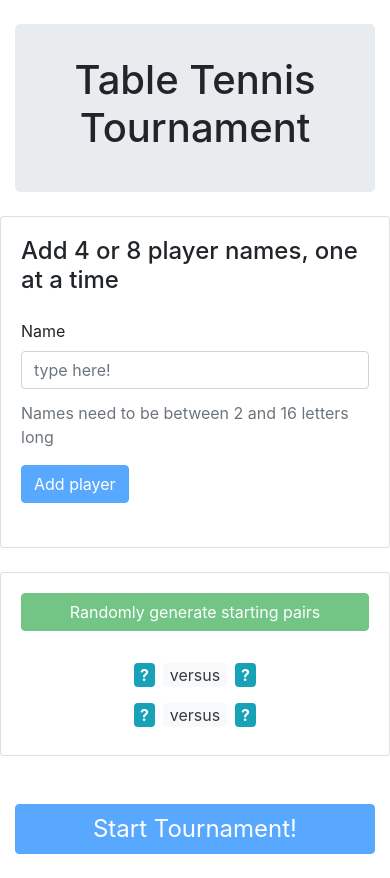
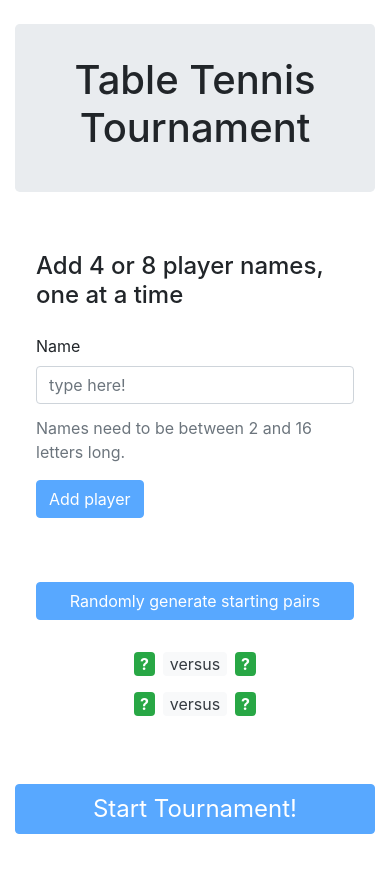
Before and after one commit to naranjita11/develop-me--technical-challenge, a React (Create React App) app: page / in a window 390 px wide. Built offline with nearby package versions, Linux system fonts and the light colour scheme.

Commit message:
styling tweaks made including basic media query

```diff
--- a/src/components/CreateButton.js
+++ b/src/components/CreateButton.js
@@ -5,7 +5,7 @@ const CreateButton = ({ handleCreate, buttonText, disableCondition }) => {
     return (
         <>
             <button
-                className="btn btn-primary mt-4 mb-4 center"
+                className="btn btn-primary mb-0 center"
                 style={{ width: 100 + "%", fontSize: 1.5 + "rem"}}
                 disabled={ disableCondition }
                 type="submit"
--- a/src/components/GamePairs.js
+++ b/src/components/GamePairs.js
@@ -24,7 +24,7 @@ const GamePairs = ({ name1, name2, handleSubmit }) => {
                 name={ name1 }
             />
 
-            <span className="badge bg-light text-dark">plays</span>
+            <span className="badge bg-light text-dark m-2">plays</span>
 
             <PlayerButton
                 selected={ selected === 2 }
--- a/src/components/Header.js
+++ b/src/components/Header.js
@@ -6,7 +6,10 @@ class Header extends Component {
       // let {  } = this.props;
 
       return (
-        <header className="jumbotron mt-4 mb-4 text-center">
+        <header
+          className="jumbotron mt-4 mb-4 text-center"
+          // style={{ backgroundColor: "cornflowerblue" }}
+        >
           <h1>Table Tennis Tournament</h1>
         </header>
       )
--- a/src/components/NamesArray.js
+++ b/src/components/NamesArray.js
@@ -16,7 +16,7 @@ const NamesArray = ({ array }) => {
 
             <div className="mt-2">
                 { array.map((value, i) => (
-                    <span className="badge bg-info m-2" style={ badgeStylingName } key={ i }>{ value }</span>
+                    <span className="badge bg-success m-2" style={ badgeStylingName } key={ i }>{ value }</span>
                 )) }
             </div>
         </>
--- a/src/components/PlayerButton.js
+++ b/src/components/PlayerButton.js
@@ -1,13 +1,21 @@
 const PlayerButton = ({ name, selected, handleSelect, disableCondition }) => {
 
-    let selectedColour = selected ? "hotpink" : "grey";
+    let selectedColour = selected ? "gold" : "#28a745";
+
+    const buttonStyling = {
+        fontSize: 1 + "rem",
+        color: "white",
+        fontWeight: 700,
+        backgroundColor: selectedColour,
+        border: 0,
+    }
 
     return (
         <button
             className="btn btn-primary"
             onClick={ handleSelect }
             disabled={ disableCondition }
-            style={{ backgroundColor: selectedColour }}
+            style={ buttonStyling }
         >{ name }
         </button>
     );
--- a/src/components/PlayerPairings.js
+++ b/src/components/PlayerPairings.js
@@ -17,28 +17,28 @@ const PlayerPairings = ({ noOfPlayers, array }) => {
             <div className="mt-4 mb-0 text-center">
                 <div>
                     <div>
-                        <span style={ badgeStylingName } className="badge bg-info m-2">{ array.length !== 0 ? array[0] : "?" }</span>
+                        <span style={ badgeStylingName } className="badge bg-success m-2">{ array.length !== 0 ? array[0] : "?" }</span>
                         <span style={ badgeStylingVs } className="badge bg-light text-dark">versus</span>
-                        <span style={ badgeStylingName } className="badge bg-info m-2">{ array.length !== 0 ? array[1] : "?" }</span>
+                        <span style={ badgeStylingName } className="badge bg-success m-2">{ array.length !== 0 ? array[1] : "?" }</span>
                     </div>
                     <div>
-                        <span style={ badgeStylingName } className="badge bg-info m-2">{ array.length !== 0 ? array[2] : "?" }</span>
+                        <span style={ badgeStylingName } className="badge bg-success m-2">{ array.length !== 0 ? array[2] : "?" }</span>
                         <span style={ badgeStylingVs } className="badge bg-light text-dark">versus</span>
-                        <span style={ badgeStylingName } className="badge bg-info m-2">{ array.length !== 0 ? array[3] : "?" }</span>
+                        <span style={ badgeStylingName } className="badge bg-success m-2">{ array.length !== 0 ? array[3] : "?" }</span>
                     </div>
                 </div>
 
                 { noOfPlayers <= 4 ? null :
                 <div>
                     <div>
-                        <span style={ badgeStylingName } className="badge bg-info m-2">{ array.length !== 0 ? array[4] : "?" }</span>
+                        <span style={ badgeStylingName } className="badge bg-success m-2">{ array.length !== 0 ? array[4] : "?" }</span>
                         <span style={ badgeStylingVs } className="badge bg-light text-dark">versus</span>
-                        <span style={ badgeStylingName } className="badge bg-info m-2">{ array.length !== 0 ? array[5] : "?" }</span>
+                        <span style={ badgeStylingName } className="badge bg-success m-2">{ array.length !== 0 ? array[5] : "?" }</span>
                     </div>
                     <div>
-                        <span style={ badgeStylingName } className="badge bg-info m-2">{ array.length !== 0 ? array[6] : "?" }</span>
+                        <span style={ badgeStylingName } className="badge bg-success m-2">{ array.length !== 0 ? array[6] : "?" }</span>
                         <span style={ badgeStylingVs } className="badge bg-light text-dark">versus</span>
-                        <span style={ badgeStylingName } className="badge bg-info m-2">{ array.length !== 0 ? array[7] : "?" }</span>
+                        <span style={ badgeStylingName } className="badge bg-success m-2">{ array.length !== 0 ? array[7] : "?" }</span>
                     </div>
                 </div>
                 }
--- a/src/components/QuarterFinals/QuarterFinals.js
+++ b/src/components/QuarterFinals/QuarterFinals.js
@@ -21,8 +21,8 @@ const QuarterFinals = ({ array, handleSave }) => {
 
     return (
         <>
-            <div className="mt-4 text-center">
-                <h4>Click who wins!</h4>
+            <div className="card card-body mb-0 text-center ">
+                <h4 className="card-title mb-4">Click who wins each game!</h4>
                 <GamePairs
                     name1={ array[0] }
                     name2={ array[1] }
@@ -44,13 +44,15 @@ const QuarterFinals = ({ array, handleSave }) => {
                     handleSubmit={ (name) => setWinner4(name)}
                 />
 
+                <CreateButton
+                    handleCreate={ handleWinnersSubmit }
+                    buttonText="Next round..."
+                />
+                <p>{ message }</p>
+
             </div>
 
-            <CreateButton
-                handleCreate={ handleWinnersSubmit }
-                buttonText="Next round..."
-            />
-            <p>{ message }</p>
+
         </>
     );
 }
--- a/src/components/RandomiseButton.js
+++ b/src/components/RandomiseButton.js
@@ -4,7 +4,7 @@ const RandomiseButton = ({ arrayLength, handleChange, buttonText }) => {
         <>
             <button
                 disabled={ !(arrayLength % 4 === 0 && arrayLength > 0) }
-                className="btn btn-success"
+                className="btn btn-primary"
                 onClick={ handleChange }
                 >{ buttonText }
             </button>
--- a/src/components/SemiAndFinals/SemiAndFinals.js
+++ b/src/components/SemiAndFinals/SemiAndFinals.js
@@ -33,12 +33,12 @@ const SemiAndFinals = ({ array, handleSaveSF, handleSaveF }) => {
 
     return (
 
-        <div className="card-deck row">
+        <div className="card-deck row p-3">
 
-            <div className="card card-body col-md-6 mb-4">
+            <div className="card card-body mb-0">
 
-                <div className="mt-4 text-center">
-                    <h4>Click who wins the semi-finals!</h4>
+                <div className="text-center">
+                    <h4 className="card-title mb-4">Click who wins the semi-finals!</h4>
                     <GamePairs
                         name1={ array[0] }
                         name2={ array[1] }
@@ -61,10 +61,10 @@ const SemiAndFinals = ({ array, handleSaveSF, handleSaveF }) => {
 
             </div>
 
-            <div className="card card-body col-md-6 mb-4">
+            <div className="card card-body mb-0">
 
-                <div className="mt-4 text-center">
-                    <h4>Click who wins the final!</h4>
+                <div className="text-center">
+                    <h4 className="card-title mb-4">Click who wins the final!</h4>
                     <GamePairs
                         name1={ finalists[0] }
                         name2={ finalists[1] }
--- a/src/components/Settings/Settings.js
+++ b/src/components/Settings/Settings.js
@@ -9,7 +9,7 @@ const PlayerDisplay = ({ handleSave, handleSaveQF }) => {
 
     const [name, setName] = useState("");
     const [players, setPlayers] = useState([]);
-    const [message, setMessage] = useState("Names need to be between 2 and 16 letters long");
+    const [message, setMessage] = useState("Names need to be between 2 and 16 letters long.");
     const [randomisedPlayers, setRandomisedPlayers] = useState([]);
 
     const handleChangeName = (e) => {
@@ -55,10 +55,10 @@ const PlayerDisplay = ({ handleSave, handleSaveQF }) => {
 
     return (
 
-        <>
-            <div className="card-deck row">
+        <div className="mb-4">
+            <div className="card-deck row mb-4 p-3">
 
-                <div className="card card-body col-md-6 mb-4">
+                <div className="card card-body mb-0">
 
                     <h4 className="card-title mb-4">Add 4 or 8 player names, one at a time</h4>
 
@@ -79,7 +79,7 @@ const PlayerDisplay = ({ handleSave, handleSaveQF }) => {
 
                 </div>
 
-                <div className="card card-body col-md-6 mb-4">
+                <div className="card card-body mb-0">
 
                     {/* <h4 className="card-title">Your players are...</h4> */}
 
@@ -105,7 +105,7 @@ const PlayerDisplay = ({ handleSave, handleSaveQF }) => {
                 buttonText="Start Tournament!"
             />
 
-        </>
+        </div>
     );
 
 }
--- a/src/components/Success/Success.js
+++ b/src/components/Success/Success.js
@@ -1,9 +1,21 @@
 const Success = ({ winner }) => {
 
+    // const successStyling = {
+    //     backgroundColor: "gold",
+    // }
+
     return (
-    <header className="jumbotron mt-4 mb-4 text-center">
-        <h1>Well done, { winner }!</h1>
-    </header>
+    <div>
+        <header className="jumbotron mt-4 mb-4 text-center" style={{ backgroundColor: "gold" }}>
+            <h1>Well done, { winner }!</h1>
+        </header>
+        <header className="jumbotron mt-4 mb-4 text-center" style={{ backgroundColor: "#61dafb" }}>
+            <h1>Well done, { winner }!</h1>
+        </header>
+        <header className="jumbotron mt-4 mb-4 text-center" style={{ backgroundColor: "cornflowerblue" }}>
+            <h1>Well done, { winner }!</h1>
+        </header>
+    </div>
     );
 }
 
--- a/src/index.css
+++ b/src/index.css
@@ -1,5 +1,6 @@
 body {
   margin: 0;
+  /* background-color: hotpink; */
   font-family: -apple-system, BlinkMacSystemFont, 'Segoe UI', 'Roboto', 'Oxygen',
     'Ubuntu', 'Cantarell', 'Fira Sans', 'Droid Sans', 'Helvetica Neue',
     sans-serif;
@@ -11,3 +12,11 @@ code {
   font-family: source-code-pro, Menlo, Monaco, Consolas, 'Courier New',
     monospace;
 }
+
+@media screen and (max-width: 575px) {
+
+  .card {
+      border: none;
+  }
+
+}
```
